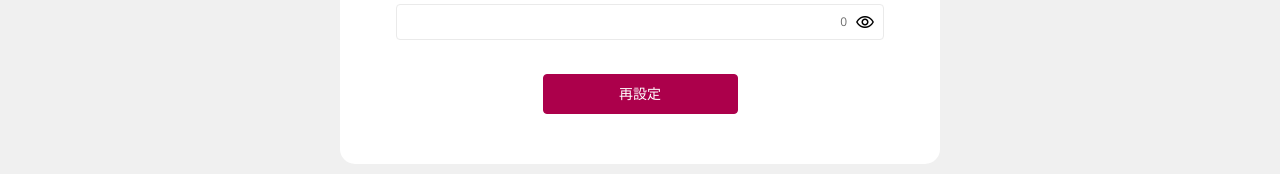
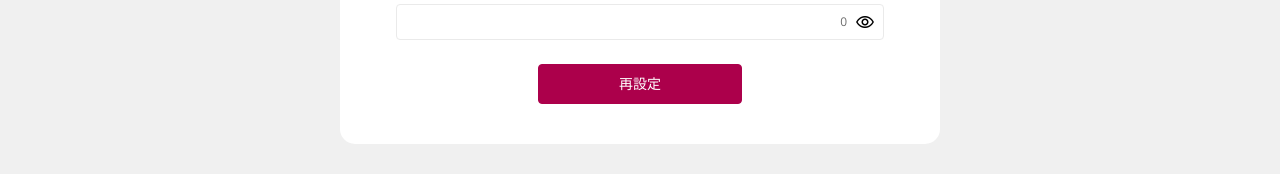
Before and after one commit to traP-jp/traOJudge, a Vue app in the folder UI/: page /reset-password/form in a window 1280 px wide. Shown: the part 332-506 px from the top of the page. Built offline with nearby package versions, Linux system fonts and the light colour scheme.

Commit message:
不要なクラスを削除

```diff
--- a/UI/src/views/ResetPasswordFormView.vue
+++ b/UI/src/views/ResetPasswordFormView.vue
@@ -71,12 +71,8 @@ const submit = async () => {
         />
       </div>
 
-      <form class="flex flex-col items-center gap-5 p-2.5" @submit.prevent="submit">
-        <PrimaryButton
-          :disabled="!(isValid && isConfirmed)"
-          class="h-10 w-5/12 px-8"
-          @click="submit"
-        >
+      <form class="flex flex-col items-center" @submit.prevent="submit">
+        <PrimaryButton :disabled="!(isValid && isConfirmed)" class="h-10 w-5/12" @click="submit">
           再設定
         </PrimaryButton>
       </form>
--- a/UI/src/views/ResetPasswordSuccessView.vue
+++ b/UI/src/views/ResetPasswordSuccessView.vue
@@ -6,11 +6,7 @@ import PrimaryButton from '@/components/Controls/PrimaryButton.vue'
   <div class="flex h-header-offset items-start justify-center bg-background-secondary p-6">
     <div class="flex max-w-form-max flex-col gap-6 rounded-15 bg-background-primary px-14 py-10">
       <h1 class="fontstyle-ui-title text-text-primary">パスワードの再設定しました</h1>
-      <form class="flex flex-col items-center gap-5 p-2.5">
-        <PrimaryButton class="h-10 w-full px-8" @click="$router.push('/')">
-          トップに戻る
-        </PrimaryButton>
-      </form>
+      <PrimaryButton class="h-10 w-full" @click="$router.push('/')"> トップに戻る </PrimaryButton>
     </div>
   </div>
 </template>
--- a/UI/src/views/ResetPasswordView.vue
+++ b/UI/src/views/ResetPasswordView.vue
@@ -46,12 +46,12 @@ const requestResetPassword = async () => {
             label="メールアドレス"
             required
             placeholder="メールアドレス"
-            class="h-6.5 w-full"
+            class="h-6.5"
           />
         </div>
         <PrimaryButton
           :disabled="!isEmail(emailAddress.email)"
-          class="h-10 w-full rounded bg-brand-primary px-6 py-2 text-center font-medium"
+          class="h-10 w-full"
           @click="requestResetPassword"
         >
           リセット用のメールを送信
```
